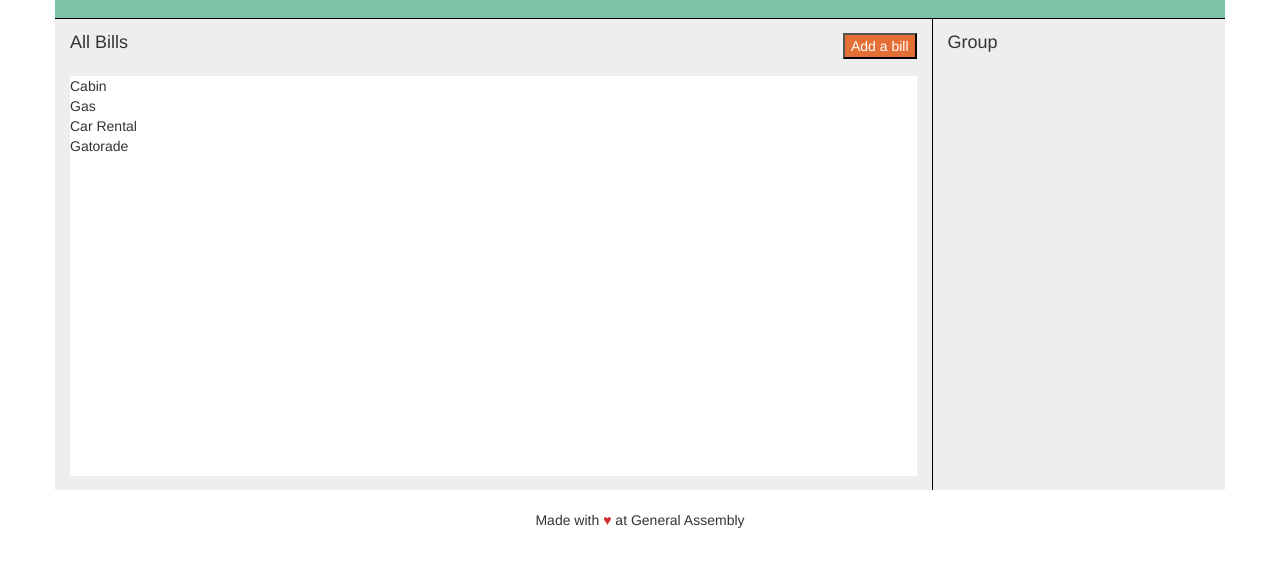
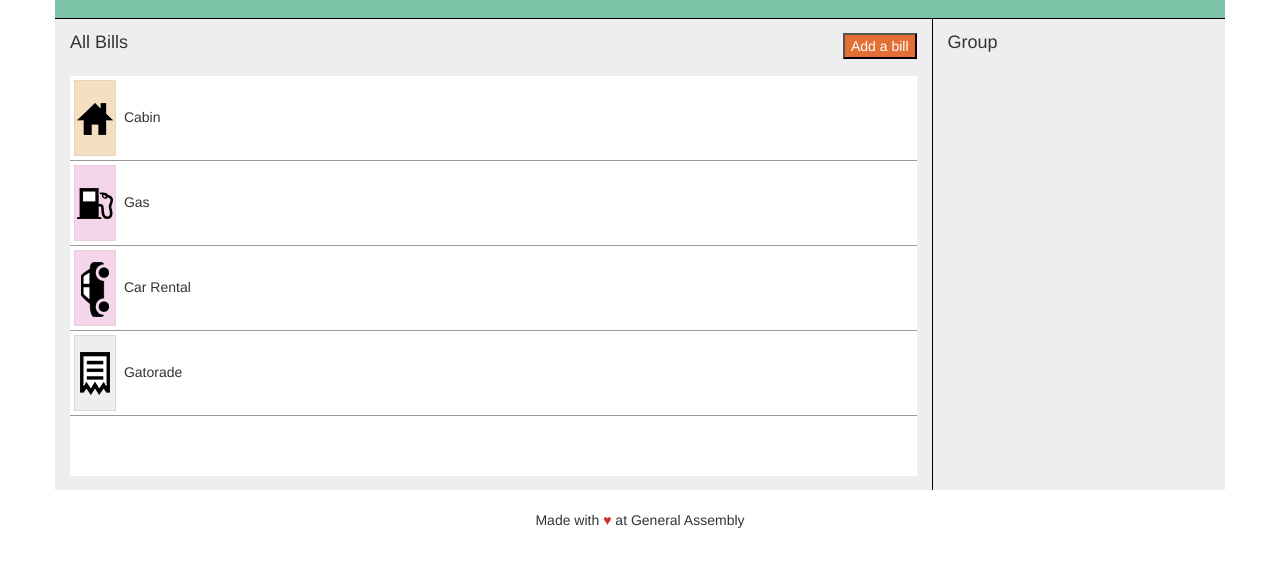
Before and after one commit to britbroet/splitwise-project, a website: page public/index.html in a window 1280 px wide. Shown: the part 64-630 px from the top of the page. Drawn offline with nearby package versions, Linux system fonts and the light colour scheme.

Commit message:
styling bills

```diff
--- a/public/css/style.css
+++ b/public/css/style.css
@@ -41,6 +41,15 @@ body {
   margin-bottom: 1em;
 }
 
+.bill {
+  border-bottom: solid #999 1px;
+}
+
+.bill:hover {
+  background-color: #eee;
+  cursor: pointer;
+}
+
 .group {
   height: 100%;
 }
--- a/public/index.html
+++ b/public/index.html
@@ -37,10 +37,22 @@
           <div class="row">
             <div class="col-xs-12">
               <div class="bills">
-                <div class="bill">Cabin</div>
-                <div class="bill">Gas</div>
-                <div class="bill">Car Rental</div>
-                <div class="bill">Gatorade</div>
+                <div class="bill">
+                  <img src="img/icons/rent.png">
+                  Cabin
+                </div>
+                <div class="bill">
+                  <img src="img/icons/gas-fuel.png">
+                  Gas
+                </div>
+                <div class="bill">
+                  <img src="img/icons/car.png">
+                  Car Rental
+                </div>
+                <div class="bill">
+                  <img src="img/icons/general.png">
+                  Gatorade
+                </div>
               </div>
             </div>
           </div>
```
